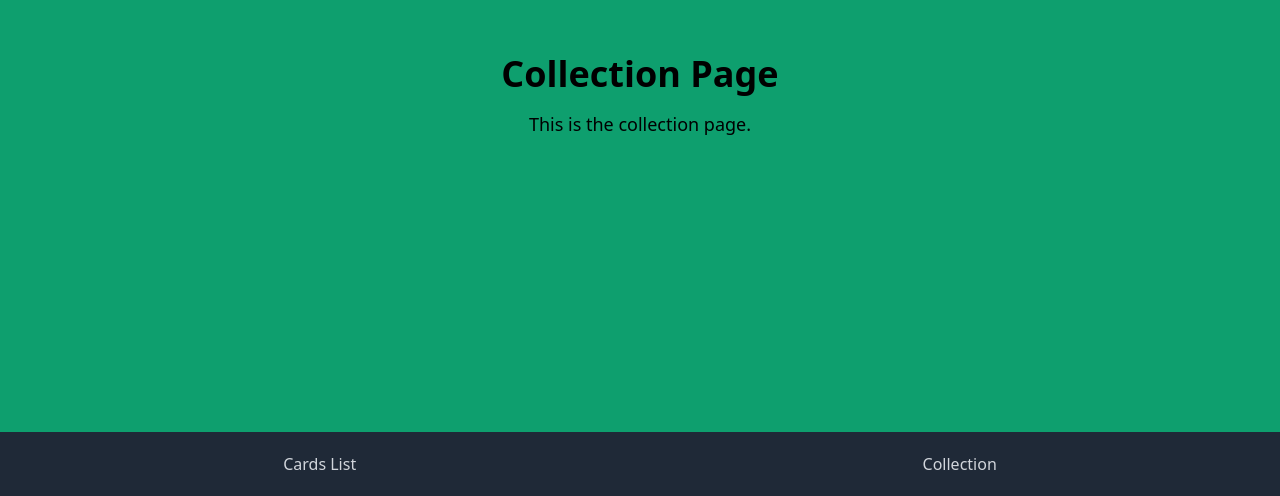
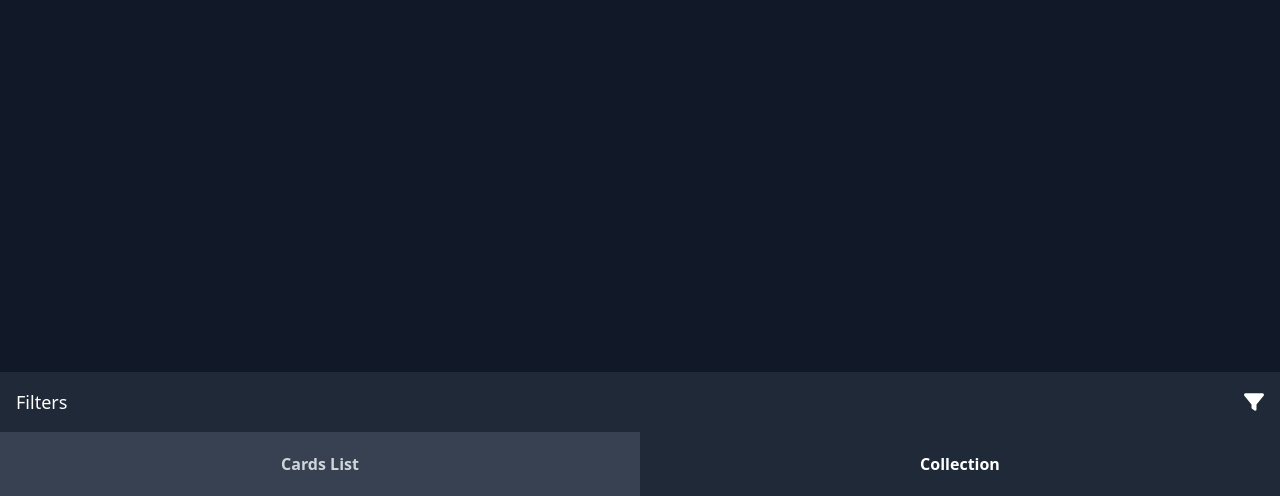
Before and after one commit to GimmikZart/deck-builder-react, a React (Vite) app: page /collection in a window 1280 px wide. Shown: the part 304-800 px from the top of the page. Built offline with nearby package versions, Linux system fonts and the light colour scheme.

Commit message:
feat: collection page

```diff
--- a/package.json
+++ b/package.json
@@ -14,11 +14,14 @@
     "@fortawesome/fontawesome-svg-core": "^6.7.2",
     "@fortawesome/free-solid-svg-icons": "^6.7.2",
     "@fortawesome/react-fontawesome": "^0.2.2",
+    "@reduxjs/toolkit": "^2.8.2",
     "@tailwindcss/vite": "^4.1.7",
     "flowbite-react": "^0.11.7",
     "react": "^19.1.0",
     "react-dom": "^19.1.0",
+    "react-redux": "^9.2.0",
     "react-router-dom": "^7.6.0",
+    "redux-persist": "^6.0.0",
     "tailwindcss": "^4.1.7"
   },
   "devDependencies": {
--- a/src/components/Card.jsx
+++ b/src/components/Card.jsx
@@ -1,16 +1,19 @@
 import { useState } from 'react';
+import CardAction from './CardAction';
 
-export default function Card({ card }) {
+export default function Card({ card, isCardListView = false }) {
   const [isOpen, setIsOpen] = useState(false);
+
   return (
     <>
-        <div className="shadow-md w-full h-full">
+      <div className="shadow-md w-full h-full rounded-lg overflow-hidden relative">
         <img
           src={card.images.small}
           alt={card.name}
           className="w-full object-cover"
           onClick={() => setIsOpen(true)}
         />
+        <CardAction card={card} isCardListView={isCardListView}/>
       </div>
       {isOpen && (
         <div className="fixed inset-0 bg-black/80 flex items-center justify-center z-50 px-10" onClick={() => setIsOpen(false)}>
@@ -24,6 +27,5 @@ export default function Card({ card }) {
 
       )}
     </>
-
   );
 }
--- /dev/null
+++ b/src/components/CardAction.jsx
@@ -0,0 +1,43 @@
+import React from 'react'
+import { Button } from 'flowbite-react'
+import { FontAwesomeIcon } from '@fortawesome/react-fontawesome'
+import { faPlus, faCircleCheck, faTrash } from '@fortawesome/free-solid-svg-icons'
+import { addCard, removeCard, selectIsInCollection } from '../store/collectionSlice'
+import { useDispatch, useSelector } from 'react-redux'
+
+export default function CardAction({card, isCardListView = false}) {
+    const dispatch = useDispatch()
+    const inCollection = useSelector(state =>
+        selectIsInCollection(state, card.id)
+    )
+    const handleAddCard = e => {
+        e.stopPropagation()
+        if (!inCollection) {
+        dispatch(addCard(card))
+        }
+    }
+
+    const handleRemoveCard = e => {
+        e.stopPropagation()
+        if (inCollection) {
+            dispatch(removeCard(card.id))
+        }
+    }
+  return (
+    <div className="bg-gray-100 rounded-lg absolute right-0 bottom-0 p-1">
+      {inCollection ? (
+        isCardListView ? (
+        <FontAwesomeIcon icon={faCircleCheck} color="green" size="xl" />
+        ) : (
+        <Button pill size="xs" color="red" className="p-2 h-auto" onClick={handleRemoveCard}>
+          <FontAwesomeIcon icon={faTrash} />
+        </Button>
+        )
+      ) : (
+        <Button pill size="xs" color="blue" className="p-2 h-auto" onClick={handleAddCard}>
+          <FontAwesomeIcon icon={faPlus} />
+        </Button>
+      )}
+    </div>
+  )
+}
--- a/src/components/Filter.jsx
+++ b/src/components/Filter.jsx
@@ -10,7 +10,6 @@ export default function Filter({
 }) {
   const [isOpen, setIsOpen] = useState(false)
 
-  // stati locali per rendere i campi controllati
   const [searchValue, setSearchValue] = useState('')
   const [typeValue,   setTypeValue]   = useState('')
   const [colorValue,  setColorValue]  = useState('')
@@ -30,7 +29,6 @@ export default function Filter({
       .then(setColorList)
   }, [])
 
-  // handler per reset
   const handleReset = () => {
     setSearchValue('')
     setTypeValue('')
@@ -41,9 +39,9 @@ export default function Filter({
   }
 
   return (
-    <div className="bg-gray-800 p-4 flex flex-col gap-4 fixed w-full left-0 bottom-[56px]">
+    <div className="bg-gray-800 p-4 flex flex-col gap-4 fixed w-full left-0 bottom-[64px]">
       <div className="flex items-center justify-between">
-        <h3 className="text-white font-bold text-lg">Filters</h3>
+        <h3 className="text-white font-medium text-lg">Filters</h3>
         <button
           onClick={() => setIsOpen(open => !open)}
           className="text-white focus:outline-none"
--- a/src/components/Navbar.jsx
+++ b/src/components/Navbar.jsx
@@ -1,13 +1,30 @@
-// components/Navbar.jsx
-import { Link } from 'react-router-dom';
+// src/components/Navbar.jsx
+import { NavLink } from 'react-router-dom'
 
-function Navbar() {
+export default function Navbar() {
+  const baseClasses = 'font-bold h-full w-full flex items-center justify-center'
+  const inactive = 'bg-gray-700 text-gray-300 hover:text-white'
+  const active   = 'bg-gray-800 text-white'
+
   return (
-    <nav className="h-16 bg-gray-800 w-full flex items-center justify-around z-50">
-      <Link to="/" className="text-gray-300 hover:text-white">Cards List</Link>
-      <Link to="/collection" className="text-gray-300 hover:text-white">Collection</Link>
+    <nav className="h-16 w-full flex z-50">
+      <NavLink
+        to="/"
+        end
+        className={({ isActive }) =>
+          `${baseClasses} ${isActive ? active : inactive}`
+        }
+      >
+        Cards List
+      </NavLink>
+      <NavLink
+        to="/collection"
+        className={({ isActive }) =>
+          `${baseClasses} ${isActive ? active : inactive}`
+        }
+      >
+        Collection
+      </NavLink>
     </nav>
-  );
+  )
 }
-
-export default Navbar;
--- a/src/fontawesome.js
+++ /dev/null
@@ -1,4 +0,0 @@
-// src/fontawesome.js
-import { library } from '@fortawesome/fontawesome-svg-core';
-import { faFilter, faFilterCircleXmark} from '@fortawesome/free-solid-svg-icons';
-library.add(faFilter, faFilterCircleXmark);
--- a/src/main.jsx
+++ b/src/main.jsx
@@ -3,12 +3,18 @@ import { createRoot } from 'react-dom/client'
 import { BrowserRouter } from "react-router-dom"
 import './index.css'
 import App from './App.jsx'
-import './fontawesome';
+import { Provider } from 'react-redux'
+import { PersistGate } from 'redux-persist/integration/react'
+import { store, persistor } from './store'
 
 createRoot(document.getElementById('root')).render(
   <StrictMode>
-    <BrowserRouter>
-      <App />
-    </BrowserRouter>
+    <Provider store={store}>
+      <PersistGate loading={null} persistor={persistor}>
+        <BrowserRouter>
+        <App />
+      </BrowserRouter>
+      </PersistGate>
+    </Provider>
   </StrictMode>,
 )
--- a/src/pages/CardsList.jsx
+++ b/src/pages/CardsList.jsx
@@ -29,11 +29,11 @@ function CardsList() {
     }, [cardsList, searchTerm, typeFilter, colorFilter]);
 
   return (
-    <div className=" bg-black relative min-h-full pb-15">
+    <div className=" bg-gray-900 relative min-h-full pb-15">
       <ul className="grid grid-cols-2 gap-2 p-2 ">
         {filteredCards.map(card => (
           <li key={card.id}>
-            <Card card={card} />
+            <Card card={card} isCardListView={true}/>
           </li>
         ))}
       </ul>
--- a/src/pages/Collection.jsx
+++ b/src/pages/Collection.jsx
@@ -1,10 +1,54 @@
+import React, { useState, useMemo } from 'react';
+import { useSelector } from 'react-redux'
+import Card from '../components/Card';
+import Filter from '../components/Filter';
+
+const selectCollection = state => state.collection
 function Collection() {
+
+    const cardsList = useSelector(selectCollection)
+
+    const [searchTerm, setSearchTerm] = useState('');
+    const [colorFilter, setColorFilter] = useState('');
+    const [typeFilter, setTypeFilter] = useState('');
+
+    const filteredCards = useMemo(() => {
+      return cardsList.filter(card => {
+        const matchesSearch = card.name
+          .toLowerCase()
+          .includes(searchTerm.toLowerCase());
+        const matchesType = typeFilter
+          ? card.type === typeFilter
+          : true;
+        const matchesColor = colorFilter
+          ? card.color === colorFilter
+          : true;
+
+        return matchesSearch && matchesType && matchesColor;
+      });
+    }, [cardsList, searchTerm, typeFilter, colorFilter]);
+
   return (
-    <div className="flex flex-col items-center justify-center min-h-screen bg-green-500">
-      <h1 className="text-4xl font-bold mb-4">Collection Page</h1>
-      <p className="text-lg">This is the collection page.</p>
+    <div className=" bg-gray-900 relative min-h-full pb-15">
+      <ul className="grid grid-cols-2 gap-2 p-2 ">
+        {filteredCards.map(card => (
+          <li key={card.id}>
+            <Card card={card}/>
+          </li>
+        ))}
+      </ul>
+      <Filter
+        onSearchChange={(value) => {
+          setSearchTerm(value);
+        }}
+        onTypeChange={(value) => {
+          setTypeFilter(value);
+        }}
+        onColorChange={(value) => {
+          setColorFilter(value);
+        }}
+      />
     </div>
   );
 }
-
 export default Collection;
--- /dev/null
+++ b/src/store/collectionSlice.js
@@ -0,0 +1,28 @@
+// src/store/collectionSlice.js
+import { createSlice } from '@reduxjs/toolkit'
+
+const collectionSlice = createSlice({
+  name: 'collection',
+  initialState: [],   // array di oggetti carta
+  reducers: {
+    addCard: (state, action) => {
+      console.log('AGGIUNTOOO');
+
+      const card = action.payload
+      if (!state.find(item => item.id === card.id)) {
+        state.push(card)
+      }
+    },
+    removeCard: (state, action) => {
+      const cardId = action.payload
+      return state.filter(item => item.id !== cardId)
+    },
+    resetCollection: () => []
+  }
+})
+
+export const { addCard, removeCard, resetCollection } = collectionSlice.actions
+export default collectionSlice.reducer
+
+export const selectIsInCollection = (state, cardId) =>
+  state.collection.some(item => item.id === cardId)
--- /dev/null
+++ b/src/store/index.js
@@ -0,0 +1,39 @@
+import { configureStore, combineReducers } from '@reduxjs/toolkit'
+import collectionReducer from './collectionSlice'
+
+import storage from 'redux-persist/lib/storage'
+import {
+  persistStore,
+  persistReducer,
+  FLUSH,
+  REHYDRATE,
+  PAUSE,
+  PERSIST,
+  PURGE,
+  REGISTER
+} from 'redux-persist'
+
+const persistConfig = {
+  key: 'root',
+  storage,
+  whitelist: ['collection']
+}
+
+const rootReducer = combineReducers({
+  collection: collectionReducer,
+})
+
+const persistedReducer = persistReducer(persistConfig, rootReducer)
+
+export const store = configureStore({
+  reducer: persistedReducer,
+  middleware: getDefaultMiddleware =>
+    getDefaultMiddleware({
+      serializableCheck: {
+        // queste action contengono callback non serializzabili
+        ignoredActions: [FLUSH, REHYDRATE, PAUSE, PERSIST, PURGE, REGISTER],
+      },
+    }),
+})
+
+export const persistor = persistStore(store)
```
Also changed, not shown: 1 other file (tests, documents, lock files or other folders). Lines whose indentation alone changed are shown as unchanged.
